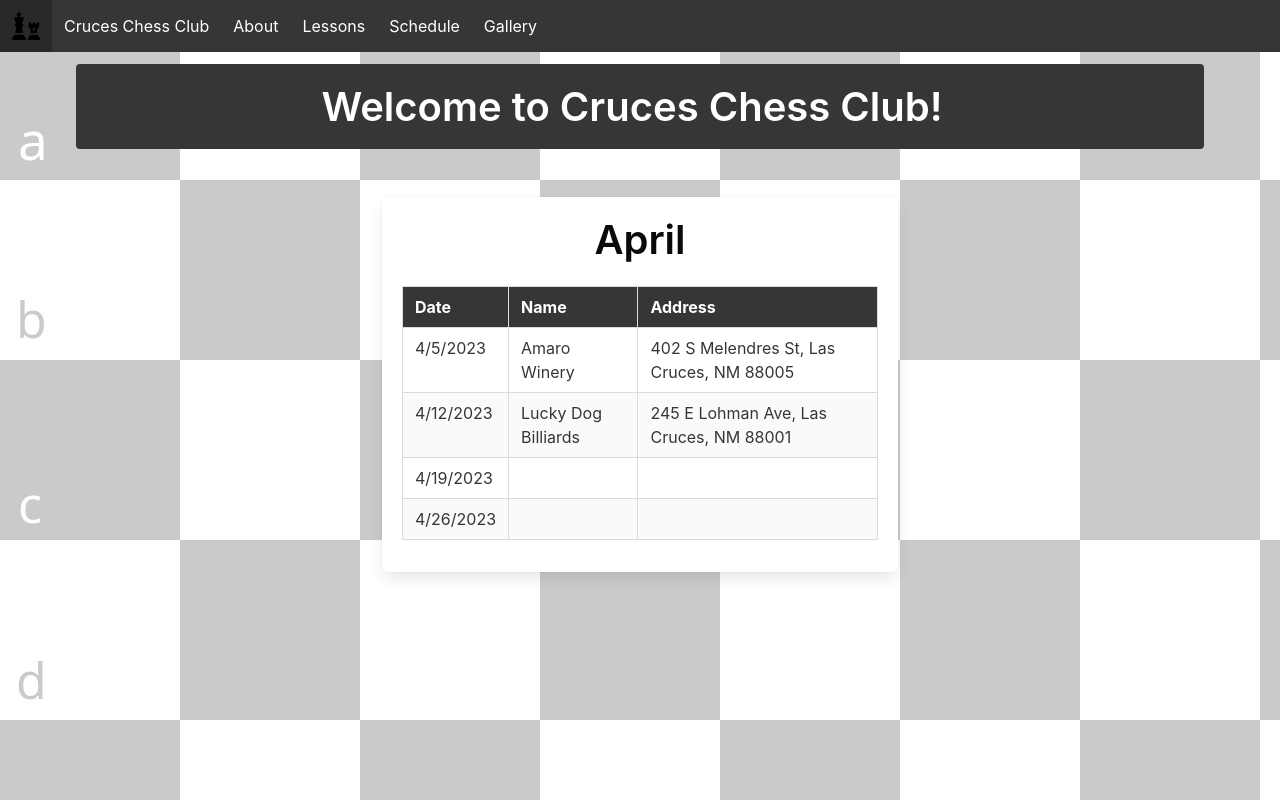
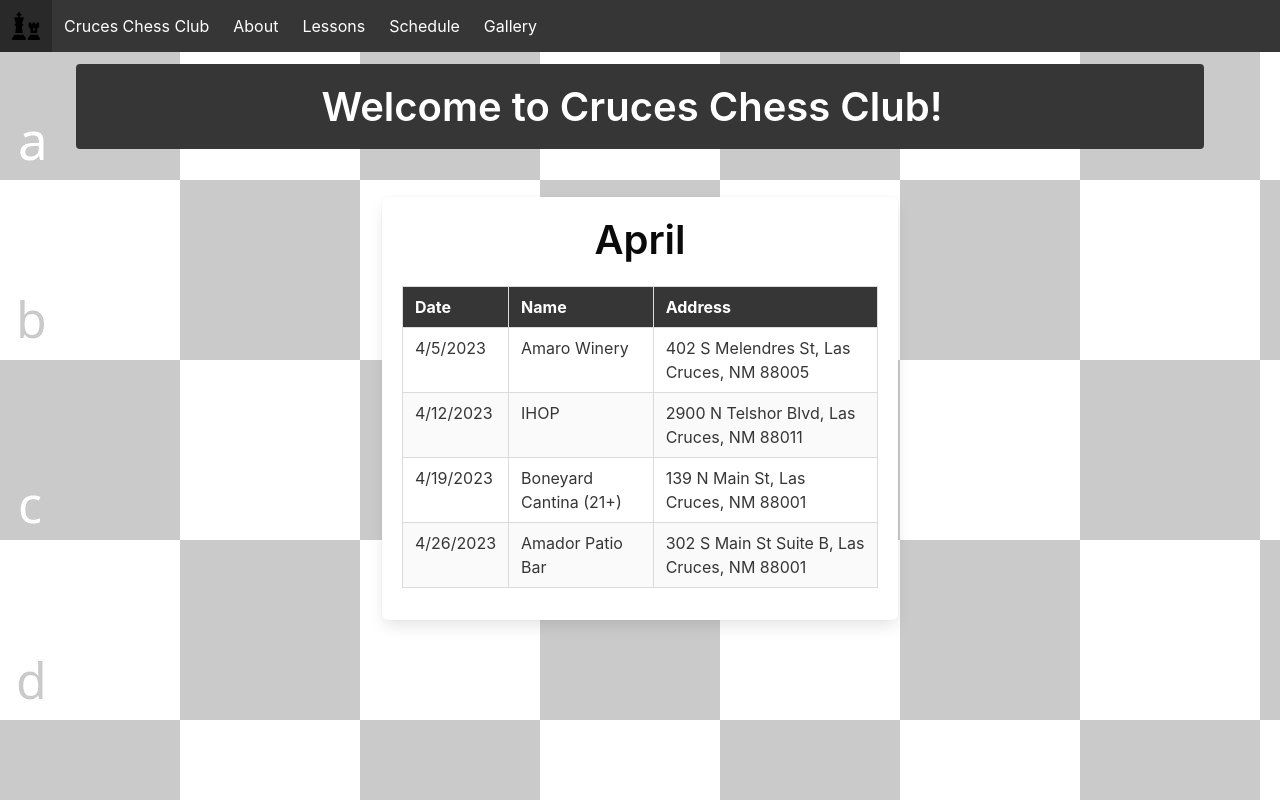
Before and after one commit to RoastBeefer00/cruceschessclub, a SvelteKit app: page / in a window 1280 px wide. Built offline with nearby package versions, Linux system fonts and the light colour scheme.

Commit message:
adjustable schedule

```diff
--- /dev/null
+++ b/src/lib/Schedule.json
@@ -0,0 +1,130 @@
+{
+    "January": [
+        {
+            "name": "Amaro Winery",
+            "address": "402 S Melendres St, Las Cruces, NM 88005"
+        },
+        {
+            "name": "IHOP",
+            "address": "2900 N Telshor Blvd, Las Cruces, NM 88011"
+        }
+    ],
+    "February": [
+        {
+            "name": "Amaro Winery",
+            "address": "402 S Melendres St, Las Cruces, NM 88005"
+        },
+        {
+            "name": "IHOP",
+            "address": "2900 N Telshor Blvd, Las Cruces, NM 88011"
+        }
+    ],
+    "March": [
+        {
+            "name": "Amaro Winery",
+            "address": "402 S Melendres St, Las Cruces, NM 88005"
+        },
+        {
+            "name": "IHOP",
+            "address": "2900 N Telshor Blvd, Las Cruces, NM 88011"
+        }
+    ],
+    "April": [
+        {
+            "name": "Amaro Winery",
+            "address": "402 S Melendres St, Las Cruces, NM 88005"
+        },
+        {
+            "name": "IHOP",
+            "address": "2900 N Telshor Blvd, Las Cruces, NM 88011"
+        },
+        {
+            "name": "Boneyard Cantina (21+)",
+            "address": "139 N Main St, Las Cruces, NM 88001"
+        },
+        {
+            "name": "Amador Patio Bar",
+            "address": "302 S Main St Suite B, Las Cruces, NM 88001"
+        }
+    ],
+    "May": [
+        {
+            "name": "Amaro Winery",
+            "address": "402 S Melendres St, Las Cruces, NM 88005"
+        },
+        {
+            "name": "IHOP",
+            "address": "2900 N Telshor Blvd, Las Cruces, NM 88011"
+        }
+    ],
+    "June": [
+        {
+            "name": "Amaro Winery",
+            "address": "402 S Melendres St, Las Cruces, NM 88005"
+        },
+        {
+            "name": "IHOP",
+            "address": "2900 N Telshor Blvd, Las Cruces, NM 88011"
+        }
+    ],
+    "July": [
+        {
+            "name": "Amaro Winery",
+            "address": "402 S Melendres St, Las Cruces, NM 88005"
+        },
+        {
+            "name": "IHOP",
+            "address": "2900 N Telshor Blvd, Las Cruces, NM 88011"
+        }
+    ],
+    "August": [
+        {
+            "name": "Amaro Winery",
+            "address": "402 S Melendres St, Las Cruces, NM 88005"
+        },
+        {
+            "name": "IHOP",
+            "address": "2900 N Telshor Blvd, Las Cruces, NM 88011"
+        }
+    ],
+    "September": [
+        {
+            "name": "Amaro Winery",
+            "address": "402 S Melendres St, Las Cruces, NM 88005"
+        },
+        {
+            "name": "IHOP",
+            "address": "2900 N Telshor Blvd, Las Cruces, NM 88011"
+        }
+    ],
+    "October": [
+        {
+            "name": "Amaro Winery",
+            "address": "402 S Melendres St, Las Cruces, NM 88005"
+        },
+        {
+            "name": "IHOP",
+            "address": "2900 N Telshor Blvd, Las Cruces, NM 88011"
+        }
+    ],
+    "November": [
+        {
+            "name": "Amaro Winery",
+            "address": "402 S Melendres St, Las Cruces, NM 88005"
+        },
+        {
+            "name": "IHOP",
+            "address": "2900 N Telshor Blvd, Las Cruces, NM 88011"
+        }
+    ],
+    "December": [
+        {
+            "name": "Amaro Winery",
+            "address": "402 S Melendres St, Las Cruces, NM 88005"
+        },
+        {
+            "name": "IHOP",
+            "address": "2900 N Telshor Blvd, Las Cruces, NM 88011"
+        }
+    ]
+}
--- a/src/routes/schedule/Calendar.svelte
+++ b/src/routes/schedule/Calendar.svelte
@@ -1,21 +1,12 @@
 <script>
+  import { months } from './months';
+  import Schedule from '$lib/Schedule.json';
+
   export let month;
 
   let wednesdays = getWednesdays(month);
-
-  import { months } from './months';
-
-  let bars = [
-    {
-      "name": "Amaro Winery",
-      "address": "402 S Melendres St, Las Cruces, NM 88005"
-    },
-    {
-      "name": "Lucky Dog Billiards",
-      "address": "245 E Lohman Ave, Las Cruces, NM 88001"
-    },
-  ]
-
+  let month_name = months[month];
+  let bars = Schedule[month_name];
 
   function getWednesdays(month_index) {
     var current_date = new Date();
@@ -42,7 +33,7 @@
 </script>
 
 
-<h2 class="title is-2 has-text-centered has-text-black"> {months[wednesdays[0].getMonth()]} </h2>
+<h2 class="title is-2 has-text-centered has-text-black"> {month_name} </h2>
 
 <table class="table mx-auto is-bordered is-striped m-3">
   <thead>
@@ -58,7 +49,7 @@
         <td> {bars[count].name} </td>
         <td> {bars[count].address} </td>
       {:else}
-        <td></td>
+        <td>TBD</td>
         <td></td>
       {/if}
     </tr>
```
